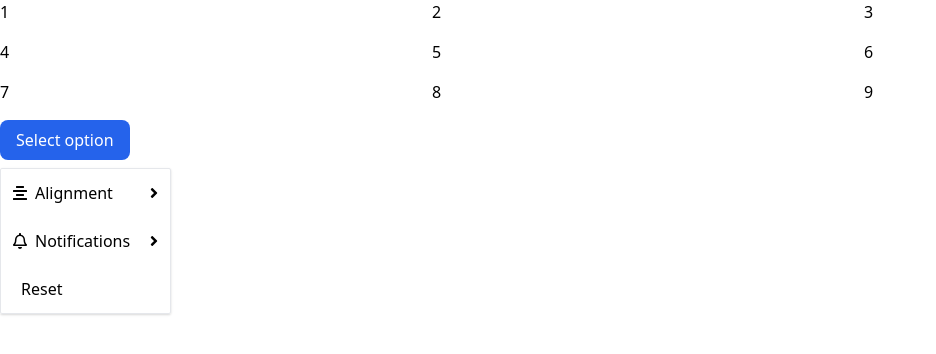
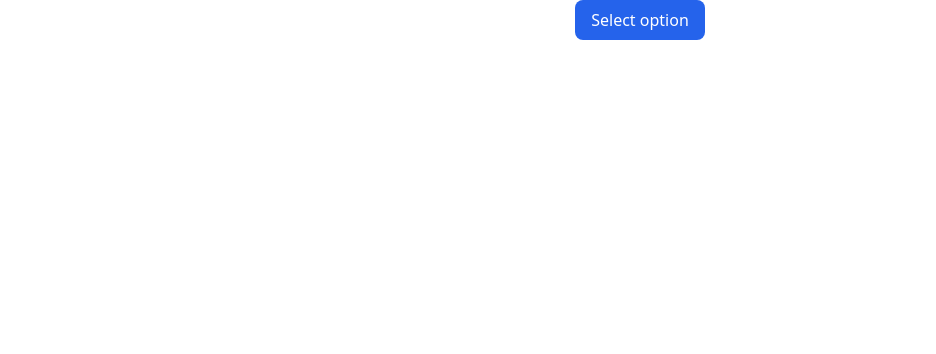
Before and after one commit to m-tracey5021/VueComponentLibrary, a Vue app: page / in a window 1280 px wide. Shown: the top 354 px of the page, without its empty margins (0-936 px from the left). Built offline with nearby package versions, Linux system fonts and the light colour scheme.

Commit message:
dropdown collapsible

```diff
--- a/src/App.vue
+++ b/src/App.vue
@@ -1,20 +1,6 @@
 <template>
 
-    <div class="grid grid-cols-3 gap-4">
-        <div>1</div>
-        <div>2</div>
-        <div>3</div>
-        <div>4</div>
-        <div>5</div>
-        <div>6</div>
-        <div>7</div>
-        <div>8</div>
-        <div>9</div>
-        <Dropdown :items="items">
-
-        </Dropdown>
-
-    </div>
+    <Dropdown :items="items"/>
 
 </template>
 
--- a/src/components/Dropdown.vue
+++ b/src/components/Dropdown.vue
@@ -14,14 +14,14 @@
         <button class="btn" v-on:click="expandDropdown">
             {{ textData }}
         </button>
-        <!-- <div id="dropdown-wrapper" class="collapsed relative">
+        <div id="dropdown-wrapper" class="dropdown-wrapper">
             <ul id="dropdown" class="dropdown">
                 <DropdownItem v-for="(item, index) in itemData" :key="item" :menuItemId="'' + index" :label="item.label" :icon="item.icon" :command="item.command" :children="item.children"/>
             </ul>
-        </div> -->
-        <ul class="dropdown">
+        </div>
+        <!-- <ul class="dropdown">
             <DropdownItem v-for="(item, index) in itemData" :key="item" :menuItemId="'' + index" :label="item.label" :icon="item.icon" :command="item.command" :children="item.children"/>
-        </ul>
+        </ul> -->
     </div>
 
 
--- a/src/components/DropdownItem.vue
+++ b/src/components/DropdownItem.vue
@@ -18,14 +18,14 @@
             <i v-bind:id="'arrow-' + menuItemIdData" class="fas fa-angle-right"></i>
 
         </div>
-        <ul v-if="displayChildData" class="dropdown-submenu">
+        <!-- <ul v-if="displayChildData" class="dropdown-submenu">
             <DropdownItem v-for="(child, index) in childrenData" :key="child" :menuItemId="menuItemIdData + '-' + index" :label="child.label" :icon="child.icon" :command="child.command" :children="child.children"/>
-        </ul>
-        <!-- <div v-bind:id="'dropdown-submenu-wrapper-' + menuItemIdData" class="dropdown-submenu-wrapper">
+        </ul> -->
+        <div v-bind:id="'dropdown-submenu-wrapper-' + menuItemIdData" class="dropdown-submenu-wrapper">
             <ul v-bind:id="'dropdown-submenu-' + menuItemIdData" class="dropdown-submenu">
                 <DropdownItem v-for="(child, index) in childrenData" :key="child" :menuItemId="menuItemIdData + '-' + index" :label="child.label" :icon="child.icon" :command="child.command" :children="child.children"/>
             </ul>
-        </div> -->
+        </div>
     </li>
 
 </template>
@@ -91,11 +91,11 @@ export default {
 
             arrow.remove('rotate-up');
             arrow.add('rotate-down');
-            // var submenu = document.getElementById('dropdown-submenu-' + this.menuItemIdData);
-            // var submenuWrapper = document.getElementById('dropdown-submenu-wrapper-' + this.menuItemIdData);
-            // var expandedHeight = submenu.clientHeight + 15;
-            // submenuWrapper.style.height = expandedHeight + 'px';
-            this.displayChildData = true;
+            var submenu = document.getElementById('dropdown-submenu-' + this.menuItemIdData);
+            var submenuWrapper = document.getElementById('dropdown-submenu-wrapper-' + this.menuItemIdData);
+            var expandedHeight = submenu.clientHeight + 15;
+            submenuWrapper.style.height = expandedHeight + 'px';
+            // this.displayChildData = true;
         },
         hideChild: function(){
             // debugger;
@@ -103,9 +103,9 @@ export default {
 
             arrow.add('rotate-up');
             arrow.remove('rotate-down');
-            // var submenuWrapper = document.getElementById('dropdown-submenu-wrapper-' + this.menuItemIdData);
-            // submenuWrapper.style.height = 0;
-            this.displayChildData = false;
+            var submenuWrapper = document.getElementById('dropdown-submenu-wrapper-' + this.menuItemIdData);
+            submenuWrapper.style.height = 0;
+            // this.displayChildData = false;
         },
         expandSubmenu: function(){
             // debugger;
--- a/src/tailwind.mod.css
+++ b/src/tailwind.mod.css
@@ -8,15 +8,19 @@
     }
 
     .dropdown-container {
-        @apply relative;
+        @apply flex flex-col items-center;
     }
 
-    /* .dropdown-wrapper {
-        @apply relative;
+    .dropdown-wrapper {
+        @apply h-0 p-0 mt-2 transition-height duration-200 overflow-hidden;
+    }
+
+    /* .dropdown {
+        @apply absolute p-0 mt-2 border rounded-sm shadow;
     } */
 
     .dropdown {
-        @apply absolute p-0 mt-2 border rounded-sm shadow;
+        @apply border rounded-sm shadow;
     }
 
     .dropdown-item {
@@ -39,17 +43,17 @@
         @apply relative;
     }
 
-    /* .dropdown-submenu-wrapper {
-        @apply absolute h-0 -top-px left-full ml-0.5 transition-height duration-200 overflow-hidden;
+    /* .dropdown-submenu {
+        @apply absolute -top-px left-full ml-0.5 border rounded-sm shadow;
     } */
 
-    .dropdown-submenu {
-        @apply absolute -top-px left-full ml-0.5 border rounded-sm shadow;
+    .dropdown-submenu-wrapper {
+        @apply absolute h-0 -top-px left-full ml-0.5 transition-height duration-200 overflow-hidden;
     }
 
-    /* .dropdown-submenu {
+    .dropdown-submenu {
         @apply border rounded-sm shadow;
-    } */
+    }
 
 
 }
```
Also changed, not shown: src/tailwind.css.
